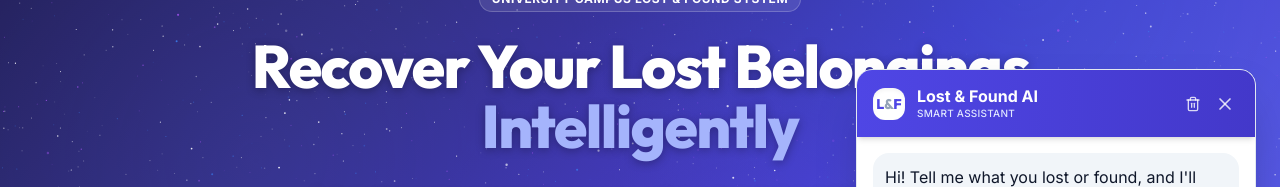
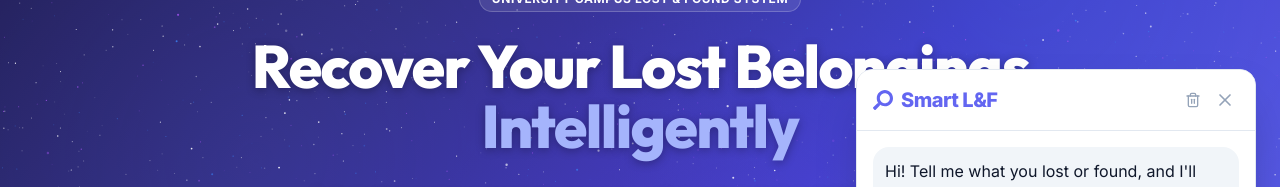
Before and after one commit to nisalajurianze/Project-lost-found-system, a React (Vite) app in the folder frontend/: page / in a window 1280 px wide. Both pictures are taken after a click on the button 1228 px from the left and 748 px from the top of the page. Shown: the part 207-394 px from the top of the page. Built offline with nearby package versions, Linux system fonts and the light colour scheme; no server answers.

Commit message:
style: Update Chatbot header to use Smart L&F logo

```diff
--- a/frontend/src/components/common/AIChatbot.jsx
+++ b/frontend/src/components/common/AIChatbot.jsx
@@ -1,5 +1,6 @@
 import React, { useState, useRef, useEffect } from 'react';
 import { FiMessageSquare, FiX, FiSend, FiMic, FiTrash2 } from 'react-icons/fi';
+import { FaSearch } from 'react-icons/fa';
 import api from '../../services/api';
 import ReactMarkdown from 'react-markdown';
 import { toast } from 'react-hot-toast';
@@ -124,27 +125,24 @@ const AIChatbot = () => {
         style={{ height: '500px', maxHeight: 'calc(100vh - 6rem)' }}
       >
         {/* Header */}
-        <div className="bg-gradient-to-r from-primary-600 to-primary-700 text-white p-4 flex justify-between items-center shrink-0 shadow-md z-10">
-          <div className="flex items-center gap-3">
-            <div className="bg-white text-primary-600 w-8 h-8 rounded-xl flex items-center justify-center font-black font-display shadow-inner">
-              <span className="text-sm">L<span className="text-surface-400">&</span>F</span>
-            </div>
-            <div className="flex flex-col">
-              <h3 className="font-bold leading-tight">Lost & Found AI</h3>
-              <span className="text-[10px] text-primary-100 font-medium tracking-wide">SMART ASSISTANT</span>
-            </div>
+        <div className="bg-white dark:bg-surface-800 p-4 flex justify-between items-center shrink-0 border-b border-surface-200 dark:border-surface-700 z-10">
+          <div className="flex items-center gap-2 text-primary-500 dark:text-primary-400">
+            <FaSearch className="w-5 h-5 -scale-x-100" />
+            <h3 className="font-extrabold text-xl tracking-tight leading-none">
+              Smart L&F
+            </h3>
           </div>
           <div className="flex items-center gap-1">
             <button
               onClick={handleClearChat}
               title="Clear Chat"
-              className="text-white/80 hover:text-white p-1.5 rounded-md hover:bg-white/10 transition-colors"
+              className="text-surface-400 hover:text-red-500 p-1.5 rounded-md hover:bg-surface-100 dark:hover:bg-surface-700 transition-colors"
             >
               <FiTrash2 className="w-4 h-4" />
             </button>
             <button
               onClick={() => setIsOpen(false)}
-              className="text-white/80 hover:text-white p-1 rounded-md hover:bg-white/10 transition-colors"
+              className="text-surface-400 hover:text-surface-600 dark:hover:text-surface-300 p-1 rounded-md hover:bg-surface-100 dark:hover:bg-surface-700 transition-colors"
             >
               <FiX className="w-5 h-5" />
             </button>
```
